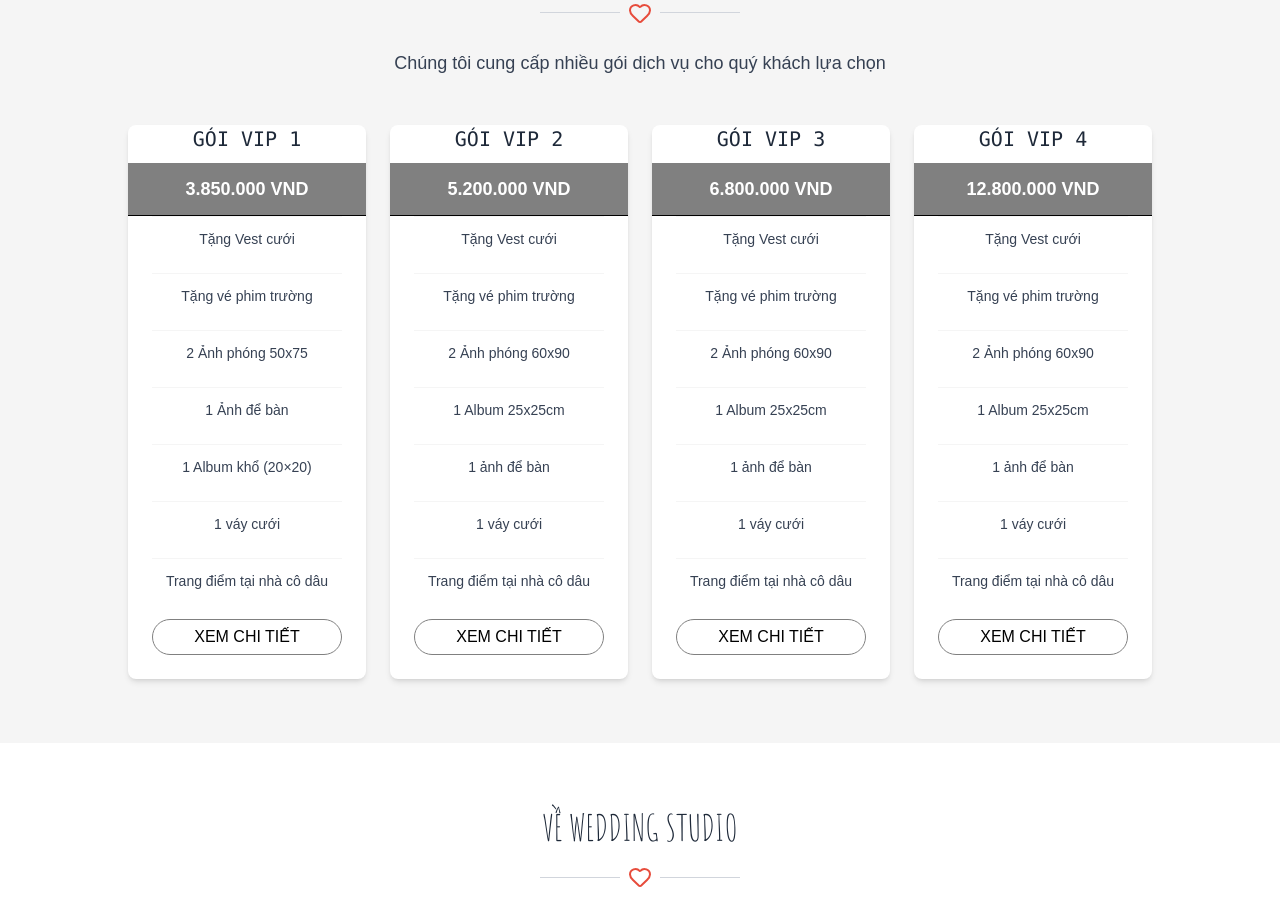
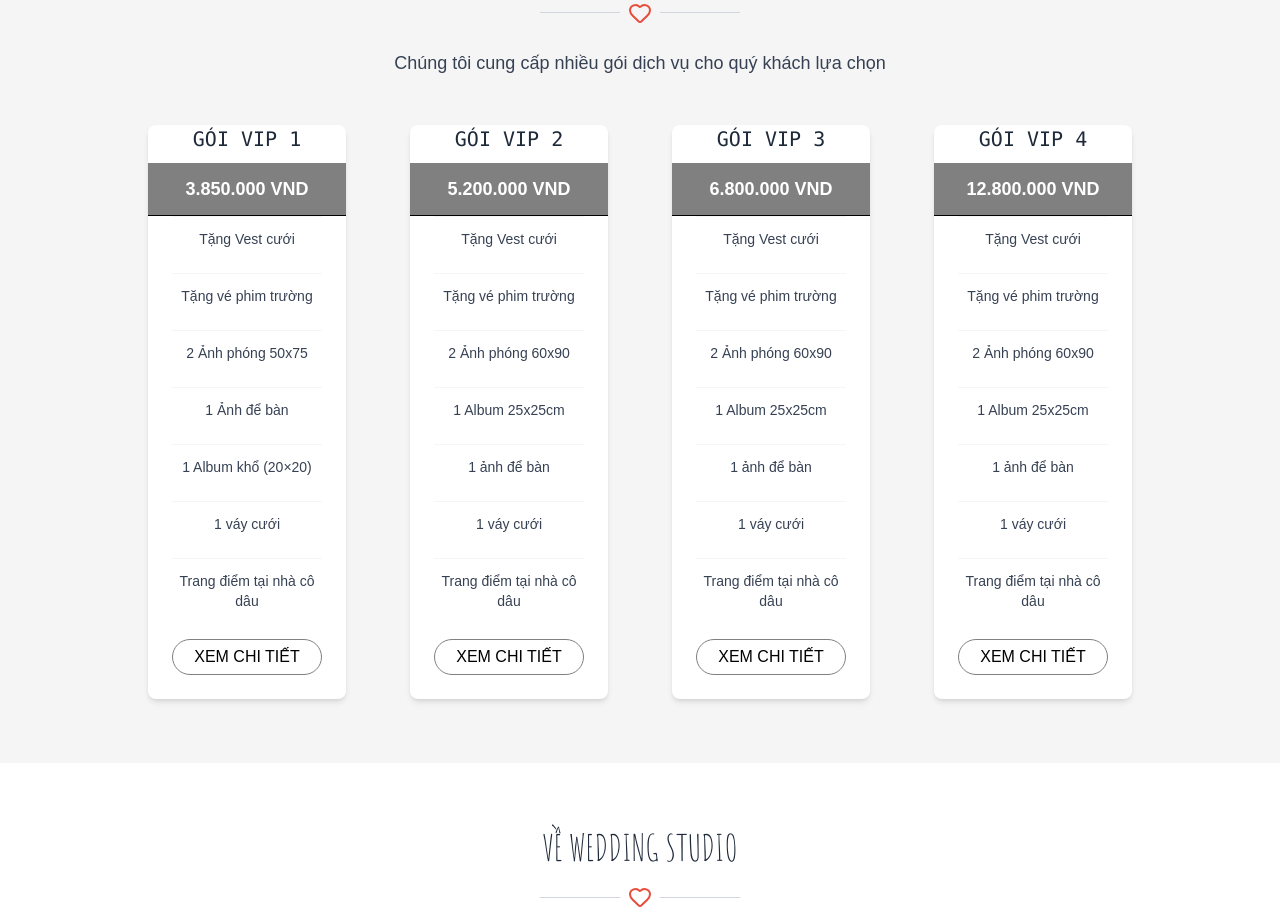
Before and after one commit to Pkkoi1/WeddingStudio, a React (Vite) app in the folder WeddingStudio_FE/: page / in a window 1280 px wide. Shown: the part 2320-3237 px from the top of the page. Built offline with nearby package versions, Linux system fonts and the light colour scheme; no server answers.

Commit message:
refactor: improve layout and structure of PricingCard component for better readability and maintainability

```diff
--- a/WeddingStudio_FE/src/components/user/pricing/PricingCard.tsx
+++ b/WeddingStudio_FE/src/components/user/pricing/PricingCard.tsx
@@ -11,16 +11,17 @@ export default function PricingCard({
   features,
 }: PricingCardProps) {
   return (
-    <div className="bg-white rounded-lg shadow-md overflow-hidden hover:shadow-lg transition-shadow duration-300 group">
+    <div className="px-5">
+      <div className="bg-white rounded-lg shadow-md overflow-visible hover:shadow-lg transition-shadow duration-300 group">
         <div className="text-center border-b">
           <h3 className="text-xl font-mono text-gray-800 m-4 group-hover:text-[#c0392b]">
             {packageName}
           </h3>
-        <div className="relative">
+          <div className="relative overflow-visible">
             <div className="text-white font-bold text-lg py-3 bg-[#808080]">
               {price}
             </div>
-          <div className="absolute inset-0 bg-[#d44646] text-white text-center  py-3 text-lg font-bold opacity-0 group-hover:opacity-100 transition-opacity duration-300">
+            <div className="absolute z-10 inset-0 bg-[#d44646] text-white text-center -mx-[10px] py-3 text-lg font-bold opacity-0 group-hover:opacity-100 transition-opacity duration-300">
               {price}
               <div className="absolute bottom-[-10px] left-0 w-0 h-0 border-t-[10px] border-t-[#000] border-l-[10px] border-l-transparent"></div>
               <div className="absolute bottom-[-10px] right-0 w-0 h-0 border-t-[10px] border-t-[#000] border-r-[10px] border-r-transparent"></div>
@@ -38,10 +39,11 @@ export default function PricingCard({
               </li>
             ))}
           </ul>
-        <button className="w-full bg-white group-hover:bg-[#c0392b] group-hover:text-white group-hover:border-white text-[#808080] font-light border-[#808080] border py-2 rounded-full">
+          <button className="w-full bg-white group-hover:bg-[#c0392b] cursor-pointer group-hover:text-white group-hover:border-white text-[#808080] font-light border-[#808080] border py-2 rounded-full">
             XEM CHI TIẾT
           </button>
         </div>
       </div>
+    </div>
   );
 }
```
Lines whose indentation alone changed are shown as unchanged.
